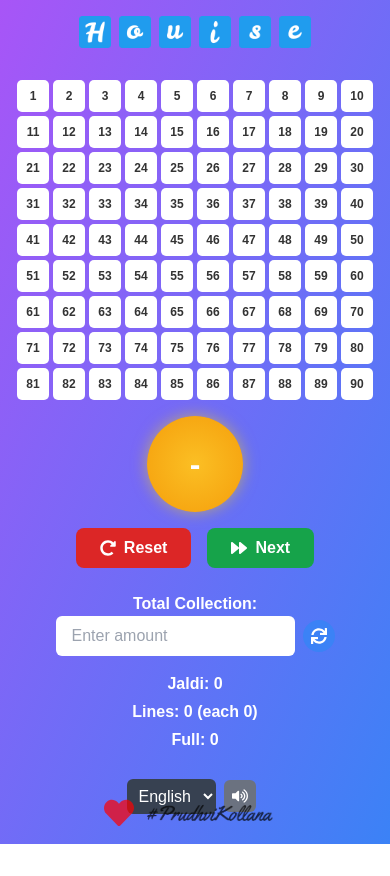
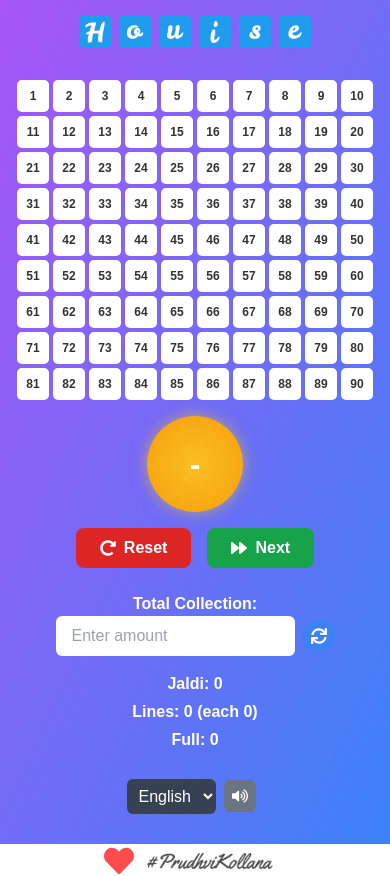
Before and after one commit to prudhvikollanapK/housie, a React (Create React App) app: page / in a window 390 px wide. Before the commit the page ends 844 px from the top, so only its background shows below. Built offline with nearby package versions, Linux system fonts and the light colour scheme.

Commit message:
add helemt

```diff
--- a/package.json
+++ b/package.json
@@ -8,6 +8,7 @@
     "@testing-library/user-event": "^13.5.0",
     "react": "^18.3.1",
     "react-dom": "^18.3.1",
+    "react-helmet": "^6.1.0",
     "react-icons": "^5.3.0",
     "react-scripts": "5.0.1",
     "web-vitals": "^2.1.4"
--- a/src/Housie/HousieGame.css
+++ b/src/Housie/HousieGame.css
@@ -178,6 +178,7 @@
 
   @media (max-width: 768px) {
     .absolute.bottom-4 {
+      bottom: -2rem;
       font-size: 1.5rem; /* Smaller font for mobile */
       margin-top: 1rem;
       padding: 0 1rem; /* Extra padding for narrower screens */
--- a/src/Housie/HousieGame.js
+++ b/src/Housie/HousieGame.js
@@ -3,6 +3,7 @@ import { FaRedoAlt, FaForward, FaSync, FaVolumeUp, FaVolumeMute } from 'react-ic
 import { h, o, u, i, s, e, signature } from '../Assests/images/imagePath';
 import './HousieGame.css';
 import { FaHeart } from 'react-icons/fa';
+import { Helmet } from 'react-helmet';
 
 const HousieGame = () => {
   const [numbers, setNumbers] = useState(Array.from({ length: 90 }, (_, i) => i + 1));
@@ -107,6 +108,12 @@ const HousieGame = () => {
   };
 
   return (
+    <div><Helmet>
+      <title>Housie Game | Play & Win!</title>
+      <meta name="description" content="Play the exciting game of Housie with family and friends. Fun, prizes, and unforgettable moments!" />
+      <meta name="keywords" content="Housie, bingo, family game, friends, fun" />
+    </Helmet>
+
       <div className='housie-game-container flex flex-col items-center p-4 md:p-10 lg:p-20'>
         <div className="flex items-center space-x-2 mb-8 justify-center w-2">
           {[h, o, u, i, s, e].map((imgSrc, idx) => (
@@ -193,6 +200,7 @@ const HousieGame = () => {
 
         </div>
       </div>
+    </div>
   );
 };
 
```
Lines whose indentation alone changed are shown as unchanged.
